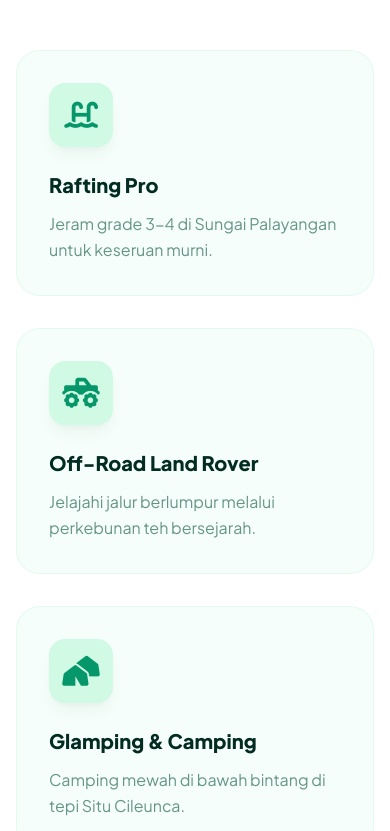
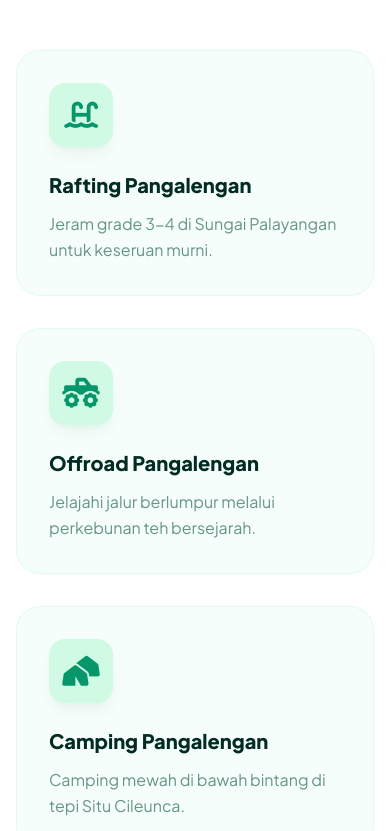
Before and after one commit to izharramdan/mersi-adventure, a React (Vite) app: page / in a window 390 px wide. Shown: the part 1156-1987 px from the top of the page. Built offline with nearby package versions, Linux system fonts and the light colour scheme.

Commit message:
feat: Introduce core landing page sections (Hero, About, Features) and a Packages page, alongside an update to index.html.

```diff
--- a/components/About.tsx
+++ b/components/About.tsx
@@ -18,7 +18,7 @@ const About: React.FC = () => {
               <strong>Mersi Adventure</strong> adalah penyedia layanan wisata petualangan terdepan di Pangalengan, Bandung Selatan. Sejak 2012, kami telah memandu ribuan wisatawan menikmati keindahan alam dan adrenalin di kawasan Situ Cileunca.
             </p>
             <p>
-              Kami mengkhususkan diri pada paket wisata terintegrasi yang mencakup <strong>Rafting Sungai Palayangan</strong>, <strong>Offroad Land Rover</strong>, <strong>Paintball</strong>, <strong>Flying Fox</strong>, dan <strong>Camping Eksklusif</strong>.
+              Kami mengkhususkan diri pada paket wisata terintegrasi yang mencakup <strong>Rafting Pangalengan (Arung Jeram)</strong>, <strong>Offroad Land Rover</strong>, <strong>Paintball Pangalengan</strong>, <strong>Flying Fox</strong>, <strong>Team Building</strong>, dan <strong>Camping Eksklusif Pangalengan</strong>.
             </p>
             <p>
               Prioritas utama kami adalah keselamatan dan kepuasan Anda. Didukung oleh tim pemandu bersertifikat, peralatan standar internasional, dan asuransi, kami menjamin pengalaman liburan yang aman, nyaman, dan berkesan.
--- a/components/Features.tsx
+++ b/components/Features.tsx
@@ -5,23 +5,23 @@ const Features: React.FC = () => {
   const features = [
     {
       icon: "fa-solid fa-water-ladder",
-      title: "Rafting Pro",
+      title: "Rafting Pangalengan",
       desc: "Jeram grade 3-4 di Sungai Palayangan untuk keseruan murni."
     },
     {
       icon: "fa-solid fa-truck-monster",
-      title: "Off-Road Land Rover",
+      title: "Offroad Pangalengan",
       desc: "Jelajahi jalur berlumpur melalui perkebunan teh bersejarah."
     },
     {
       icon: "fa-solid fa-tents",
-      title: "Glamping & Camping",
+      title: "Camping Pangalengan",
       desc: "Camping mewah di bawah bintang di tepi Situ Cileunca."
     },
     {
       icon: "fa-solid fa-users-gear",
-      title: "Outbound / Team Build",
-      desc: "Pelatihan profesional untuk pengembangan perusahaan dan grup."
+      title: "Team Building",
+      desc: "Pelatihan outbound profesional untuk pengembangan perusahaan dan grup."
     }
   ];
 
--- a/components/Hero.tsx
+++ b/components/Hero.tsx
@@ -6,19 +6,19 @@ const slides = [
     image: 'https://images.unsplash.com/photo-1627241129356-137242cf14f0?q=80&w=1234&auto=format&fit=crop&ixlib=rb-4.1.0&ixid=M3wxMjA3fDB8MHxwaG90by1wYWdlfHx8fGVufDB8fHx8fA%3D%3D',
     title: 'Adrenalin Di Sungai Palayangan',
     subtitle: 'Rafting grade 3-4 yang memacu adrenalin di tengah keasrian alam.',
-    label: 'RAFTING EKSTREM'
+    label: 'RAFTING PANGALENGAN'
   },
   {
     image: 'https://images.unsplash.com/photo-1627241129356-137242cf14f0?q=80&w=1234&auto=format&fit=crop&ixlib=rb-4.1.0&ixid=M3wxMjA3fDB8MHxwaG90by1wYWdlfHx8fGVufDB8fHx8fA%3D%3D',
     title: 'Sunrise Di Wayang Windu',
     subtitle: 'Nikmati keindahan kebun teh dari ketinggian dengan udara pegunungan.',
-    label: 'KEBUN TEH'
+    label: 'WISATA PANGALENGAN'
   },
   {
     image: 'https://images.unsplash.com/photo-1627241129356-137242cf14f0?q=80&w=1234&auto=format&fit=crop&ixlib=rb-4.1.0&ixid=M3wxMjA3fDB8MHxwaG90by1wYWdlfHx8fGVufDB8fHx8fA%3D%3D',
     title: 'Offroad Adventure Landy',
     subtitle: 'Menjelajah jalur ekstrem hutan Rahong dengan unit Land Rover klasik.',
-    label: '4X4 OFFROAD'
+    label: 'OFFROAD PANGALENGAN'
   }
 ];
 
--- a/index.html
+++ b/index.html
@@ -1,10 +1,33 @@
 
 <!DOCTYPE html>
-<html lang="en">
+<html lang="id">
   <head>
     <meta charset="UTF-8" />
     <meta name="viewport" content="width=device-width, initial-scale=1.0" />
-    <title>Mersi Adventure | Wisata Pangalengan Terpopuler</title>
+    <title>Mersi Adventure | Wisata Pangalengan, Rafting, Camping & Outbound</title>
+    <meta name="description" content="Nikmati paket wisata Pangalengan terbaik bersama Mersi Adventure. Kami menyediakan arung jeram (rafting), camping pinggir sungai, adventure offroad, dan team building seru untuk rombongan & keluarga." />
+    <meta name="keywords" content="wisata pangalengan, adventure pangalengan, camping pangalengan, rafting pangalengan, arung jeram pangalengan, team building pangalengan, mersi adventure, paket wisata pangalengan, outbound pangalengan, wisata bandung selatan" />
+    <meta name="robots" content="index, follow" />
+    <meta name="author" content="Mersi Adventure" />
+    <meta name="geo.region" content="ID-JB" />
+    <meta name="geo.placename" content="Pangalengan" />
+    <meta name="geo.position" content="-7.179;107.568" />
+    <meta name="ICBM" content="-7.179, 107.568" />
+
+    <!-- Open Graph / Facebook -->
+    <meta property="og:type" content="website" />
+    <meta property="og:url" content="https://mersiadventure.com/" />
+    <meta property="og:title" content="Mersi Adventure | Wisata Pangalengan, Rafting, Camping & Outbound" />
+    <meta property="og:description" content="Nikmati paket wisata Pangalengan terbaik bersama Mersi Adventure. Kami menyediakan arung jeram (rafting), camping pinggir sungai, adventure offroad, dan team building seru." />
+    <meta property="og:image" content="https://images.unsplash.com/photo-1627241129356-137242cf14f0?q=80&w=1234&auto=format&fit=crop" />
+
+    <!-- Twitter -->
+    <meta property="twitter:card" content="summary_large_image" />
+    <meta property="twitter:url" content="https://mersiadventure.com/" />
+    <meta property="twitter:title" content="Mersi Adventure | Wisata Pangalengan, Rafting, Camping & Outbound" />
+    <meta property="twitter:description" content="Nikmati paket wisata Pangalengan terbaik bersama Mersi Adventure. Kami menyediakan arung jeram (rafting), camping pinggir sungai, adventure offroad, dan team building seru." />
+    <meta property="twitter:image" content="https://images.unsplash.com/photo-1627241129356-137242cf14f0?q=80&w=1234&auto=format&fit=crop" />
+
     <script src="https://cdn.tailwindcss.com"></script>
     <link rel="stylesheet" href="https://cdnjs.cloudflare.com/ajax/libs/font-awesome/6.4.0/css/all.min.css" />
     <link href="https://fonts.googleapis.com/css2?family=Plus+Jakarta+Sans:wght@300;400;500;600;700;800&display=swap" rel="stylesheet">
--- a/pages/PackagesPage.tsx
+++ b/pages/PackagesPage.tsx
@@ -7,7 +7,7 @@ const PackagesPage: React.FC = () => {
   const allPackages = [
     {
       id: 1,
-      name: 'Rafting Standar',
+      name: 'Rafting Pangalengan Standar',
       price: 'RP 125.000',
       duration: '2 Jam',
       features: ['Rafting 4.5 KM', 'Pemandu Bersertifikat', 'Asuransi', 'P3K Standar', 'Bilas Air Hangat', 'Transportasi Lokal'],
@@ -15,7 +15,7 @@ const PackagesPage: React.FC = () => {
     },
     {
       id: 2,
-      name: 'Rafting + Makan',
+      name: 'Paket Rafting & Makan',
       price: 'RP 150.000',
       duration: '3 Jam',
       features: ['Rafting 4.5 KM', 'Makan Siang Prasmanan', 'Snack & Kelapa Muda', 'Pemandu Bersertifikat', 'Dokumentasi Foto', 'Bilas Air Hangat'],
@@ -31,7 +31,7 @@ const PackagesPage: React.FC = () => {
     },
     {
       id: 4,
-      name: 'Camping Riverside',
+      name: 'Camping Riverside Situ Cileunca',
       price: 'RP 550.000',
       duration: '2 Hari 1 Malam',
       features: ['Tenda Dome Eksklusif', 'Rafting', 'BBQ Dinner', 'Api Unggun', 'Sarapan', 'Matras & Sleeping Bag'],
@@ -39,7 +39,7 @@ const PackagesPage: React.FC = () => {
     },
     {
       id: 5,
-      name: 'Offroad Sunrise',
+      name: 'Offroad Sunrise Pangalengan',
       price: 'RP 1.800.000',
       duration: '4 Jam',
       features: ['Unit Land Rover (Max 7 Org)', 'Driver Profesional', 'Tiket Wayang Windu', 'Visit Hutan Pinus', 'Foto di Kebun Teh', 'Snack'],
@@ -66,9 +66,9 @@ const PackagesPage: React.FC = () => {
         </div>
         <div className="container mx-auto px-6 relative z-10 text-center">
           <span className="text-orange-500 font-bold tracking-widest uppercase mb-4 block">Pilihan Terbaik</span>
-          <h1 className="text-4xl md:text-6xl font-black text-white mb-6">Paket Petualangan</h1>
+          <h1 className="text-4xl md:text-6xl font-black text-white mb-6">Paket Wisata Pangalengan & Adventure</h1>
           <p className="text-emerald-100/80 text-xl max-w-2xl mx-auto">
-            Temukan paket wisata yang sesuai dengan gaya petualangan dan budget Anda. Dari rafting seru hingga camping tenang di tepi sungai.
+            Temukan paket wisata Pangalengan terbaik: Rafting seru, Camping pinggir sungai, Offroad, dan Outbound Corporate.
           </p>
         </div>
       </div>
```
